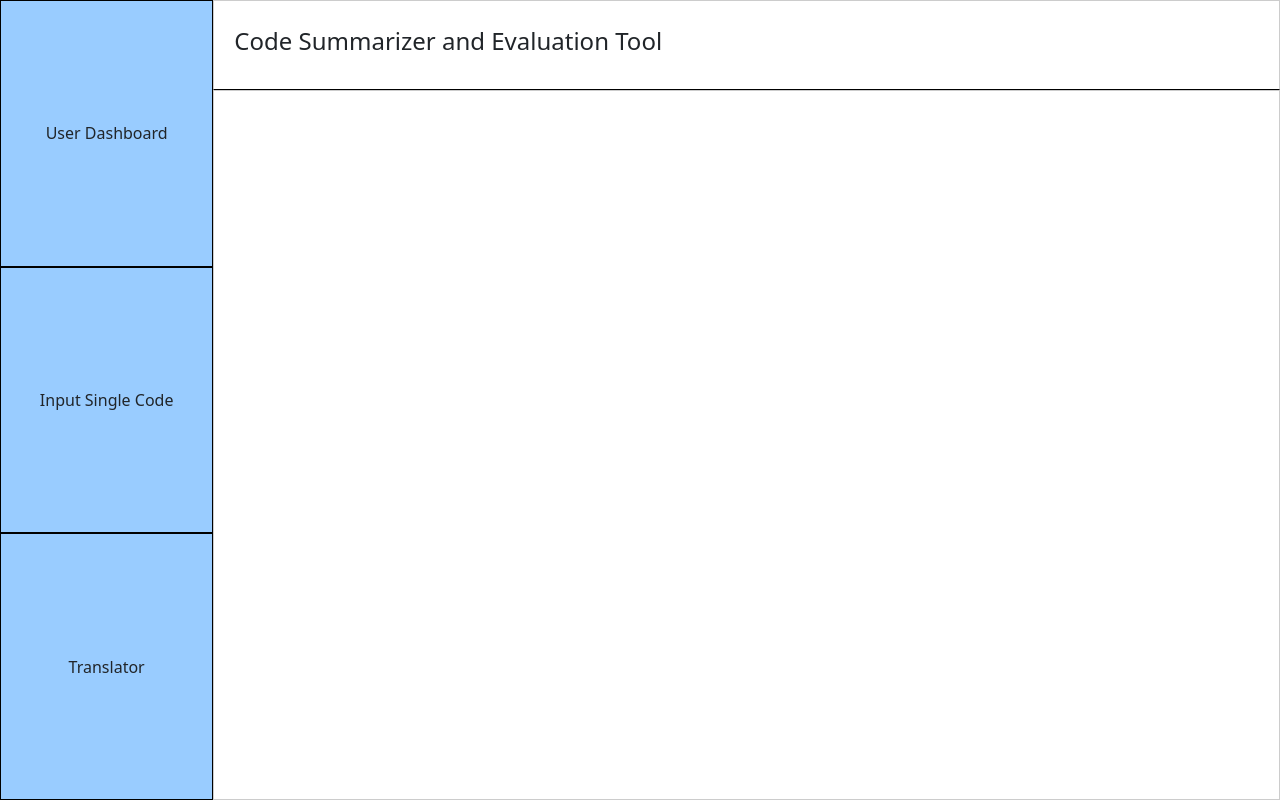
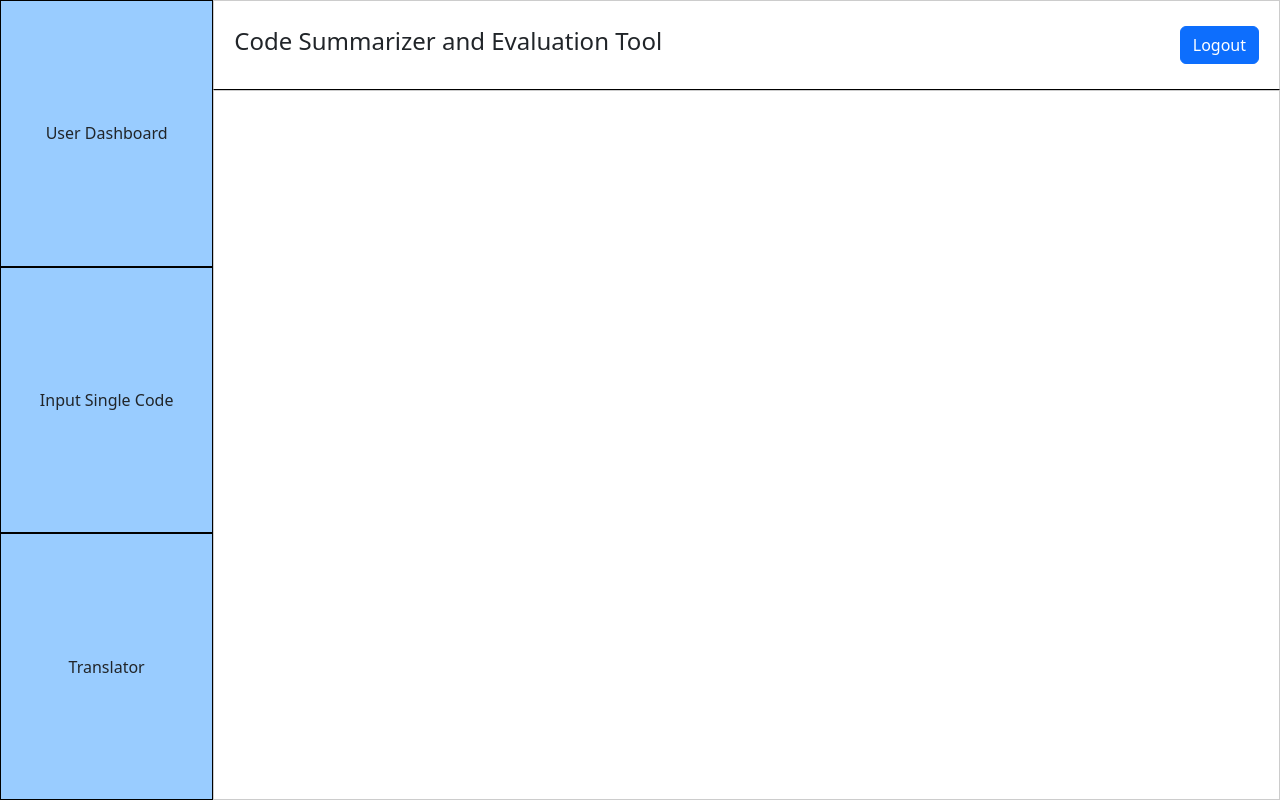
Before and after one commit to a-sh28/code-summariser, a React (Create React App) app: page /userdashboard in a window 1280 px wide. Built offline with nearby package versions, Linux system fonts and the light colour scheme.

Commit message:
Implemented logout

```diff
--- a/src/UserDashboard.js
+++ b/src/UserDashboard.js
@@ -1,14 +1,19 @@
+
 import React, { useState } from 'react';
 import 'bootstrap/dist/css/bootstrap.min.css';
 import './styling/AdminDashboard.css';
 import InputCode from './InputCode';
 import Translator from './Translator';
 import SingleCode from './SingleCode';
-
+import {Button} from "react-bootstrap";
 
 function UserDashboard() {
   const [activeComponent, setActiveComponent] = useState('viewSummary');
-
+  const handlelogout = () =>
+    {
+      window.alert("Are you sure you want to logout?");
+      window.location.href="/";
+    }
 
   const handleTranslatorClick = () => {
     setActiveComponent('translator');
@@ -63,6 +68,7 @@ function UserDashboard() {
       <div className="container2">
         <div className="sub-container2 heading">
           <h4>Code Summarizer and Evaluation Tool</h4>
+          <Button onClick ={handlelogout}>Logout</Button>
         </div>
         <div className="sub-container2 renderarea">
           {activeComponent === 'translator' && <Translator />}
```
